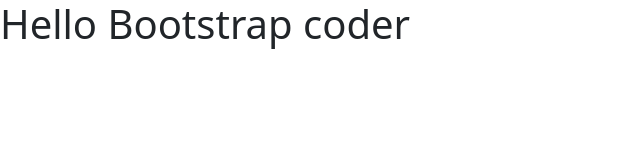
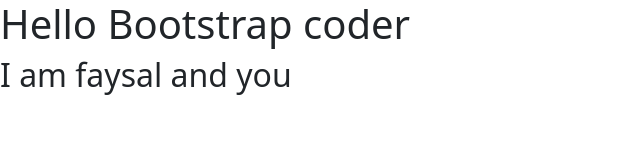
Before and after one commit to RdFaysal/Bootstrap-projects-one, a plain HTML site: page index.html in a window 1280 px wide. Shown: the whole page, without its empty margins (0-640 px from the left). Drawn offline with nearby package versions, Linux system fonts and the light colour scheme.

Commit message:
second commit

```diff
--- a/index.html
+++ b/index.html
@@ -12,6 +12,7 @@
 <body>
 
     <h1> Hello Bootstrap coder </h1>
+    <h2> I am faysal and you </h2>
 
 
 
```
